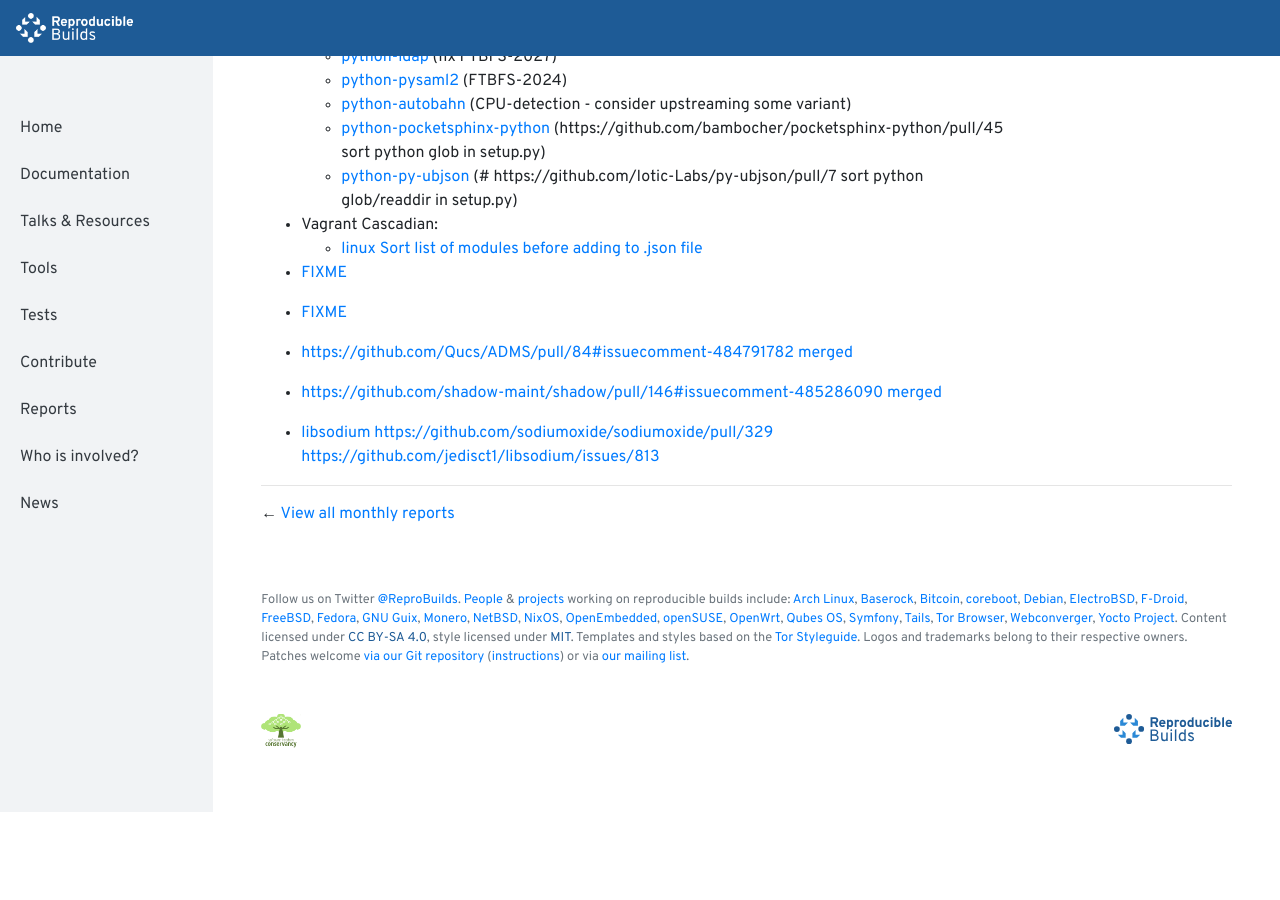
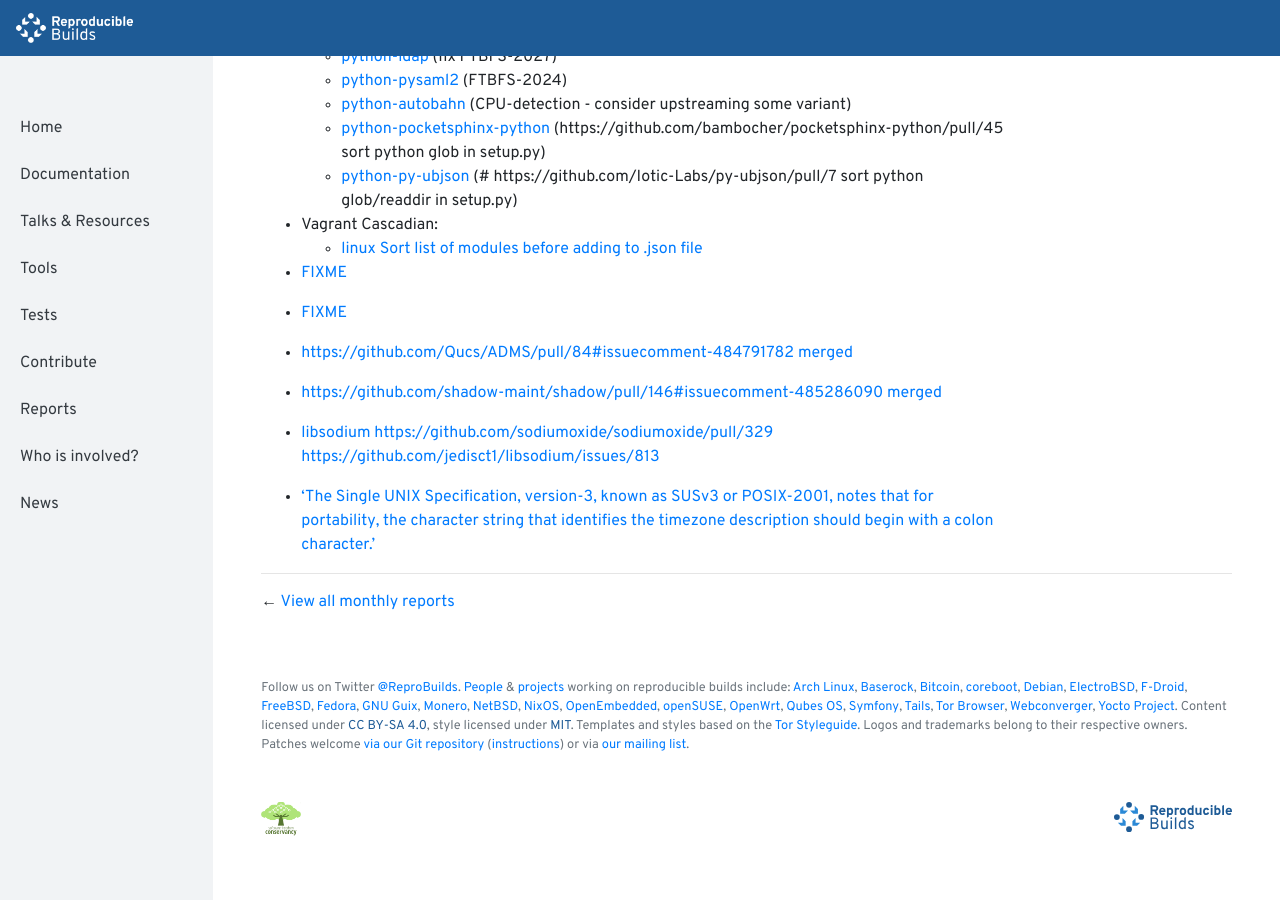
Before and after one commit to prototypefund/reproducible-website, a Jekyll site: the page built from _reports/201904.md, in a window 1280 px wide and 900 px high, scrolled down 781 px. Built offline with Jekyll 4.4.1, drawn with Linux system fonts in a browser that asks for light colours; before the commit the page ends 1593 px from its top, so only the background shows below that.

Commit message:
201904 += 'The Single UNIX Specification, version-3, known as SUSv3 or POSIX-2001, notes that for portability, the character string that identifies the timezone description should begin with a colon character.' <https://unix.stackexchange.com/a/48104/222284>

```diff
--- a/_reports/201904.md
+++ b/_reports/201904.md
@@ -43,3 +43,5 @@
 * [https://github.com/shadow-maint/shadow/pull/146#issuecomment-485286090 merged](https://github.com/shadow-maint/shadow/pull/146#issuecomment-485286090)
 
 * [libsodium https://github.com/sodiumoxide/sodiumoxide/pull/329 https://github.com/jedisct1/libsodium/issues/813](https://github.com/sodiumoxide/sodiumoxide/pull/329)
+
+* ['The Single UNIX Specification, version-3, known as SUSv3 or POSIX-2001, notes that for portability, the character string that identifies the timezone description should begin with a colon character.'](https://unix.stackexchange.com/a/48104/222284)
```
